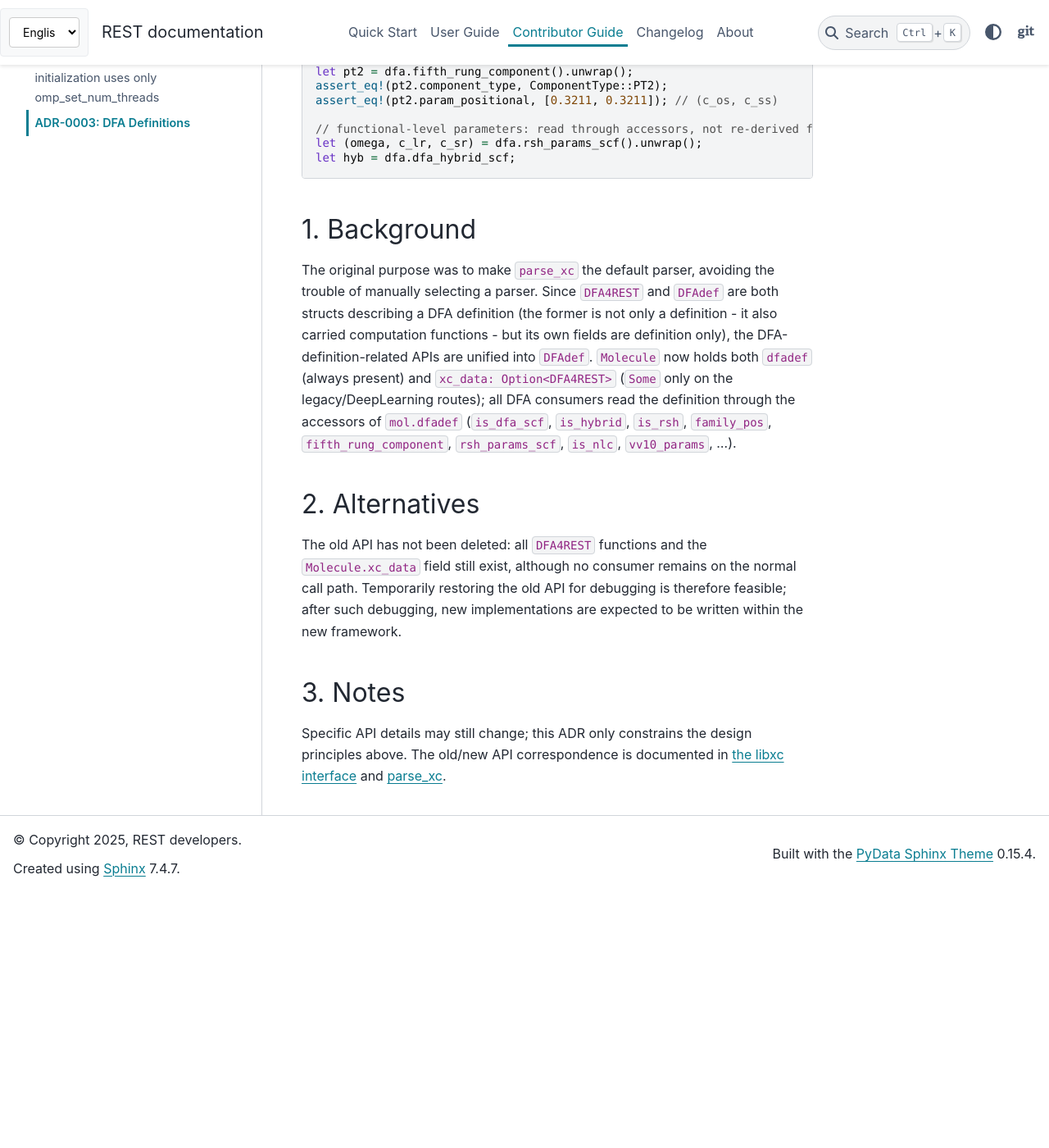
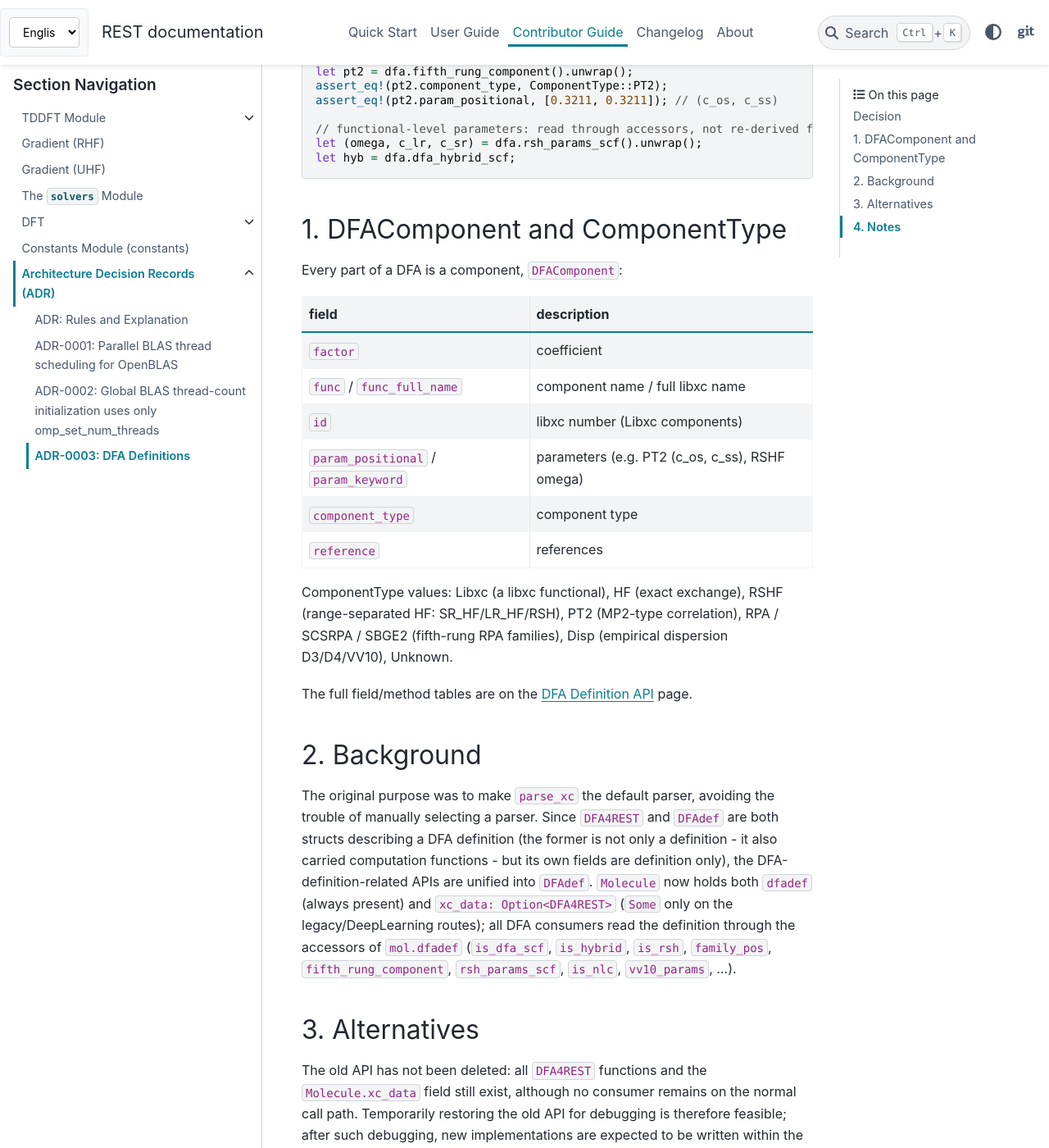
Before and after one commit to jeanwsr/rest_doc, a Sphinx documentation site: the page built from source/contributor/adr/adr-0003-dfa-definitions.md, in a window 1280 px wide and 1400 px high, scrolled down 1227 px. Shown: the whole window at 82% size. Built offline with Sphinx 7.4.7 and the PyData theme 0.15.4, drawn with Linux system fonts in a browser that asks for light colours; pages that are not in the unit, such as notebooks, are missing from menus; before the commit the page ends 2315 px from its top, so only the background shows below that; some of the changed text lies outside the part shown.

Commit message:
docs: introduce DFAComponent/ComponentType in ADR-0003

````diff
--- a/source/contributor/adr/adr-0003-dfa-definitions.md
+++ b/source/contributor/adr/adr-0003-dfa-definitions.md
@@ -36,14 +36,31 @@
 let hyb = dfa.dfa_hybrid_scf;
 ```
 
-## 1. Background
+## 1. DFAComponent and ComponentType
+
+Every part of a DFA is a component, `DFAComponent`:
+
+| field | description |
+|---|---|
+| `factor` | coefficient |
+| `func` / `func_full_name` | component name / full libxc name |
+| `id` | libxc number (Libxc components) |
+| `param_positional` / `param_keyword` | parameters (e.g. PT2 (c_os, c_ss), RSHF omega) |
+| `component_type` | component type |
+| `reference` | references |
+
+ComponentType values: Libxc (a libxc functional), HF (exact exchange), RSHF (range-separated HF: SR_HF/LR_HF/RSH), PT2 (MP2-type correlation), RPA / SCSRPA / SBGE2 (fifth-rung RPA families), Disp (empirical dispersion D3/D4/VV10), Unknown.
+
+The full field/method tables are on the [DFA Definition API](../dft/dfa-definitions.md) page.
+
+## 2. Background
 
 The original purpose was to make `parse_xc` the default parser, avoiding the trouble of manually selecting a parser. Since `DFA4REST` and `DFAdef` are both structs describing a DFA definition (the former is not only a definition - it also carried computation functions - but its own fields are definition only), the DFA-definition-related APIs are unified into `DFAdef`. `Molecule` now holds both `dfadef` (always present) and `xc_data: Option<DFA4REST>` (`Some` only on the legacy/DeepLearning routes); all DFA consumers read the definition through the accessors of `mol.dfadef` (`is_dfa_scf`, `is_hybrid`, `is_rsh`, `family_pos`, `fifth_rung_component`, `rsh_params_scf`, `is_nlc`, `vv10_params`, ...).
 
-## 2. Alternatives
+## 3. Alternatives
 
 The old API has not been deleted: all `DFA4REST` functions and the `Molecule.xc_data` field still exist, although no consumer remains on the normal call path. Temporarily restoring the old API for debugging is therefore feasible; after such debugging, new implementations are expected to be written within the new framework.
 
-## 3. Notes
+## 4. Notes
 
 Specific API details may still change; this ADR only constrains the design principles above. The old/new API correspondence is documented in [the libxc interface](../dft/libxc.md) and [parse_xc](../dft/parse_xc.md).
````
Also changed, not shown: source_zh/contributor/adr/adr-0003-dfa-definitions.md (+20 -3 lines).
